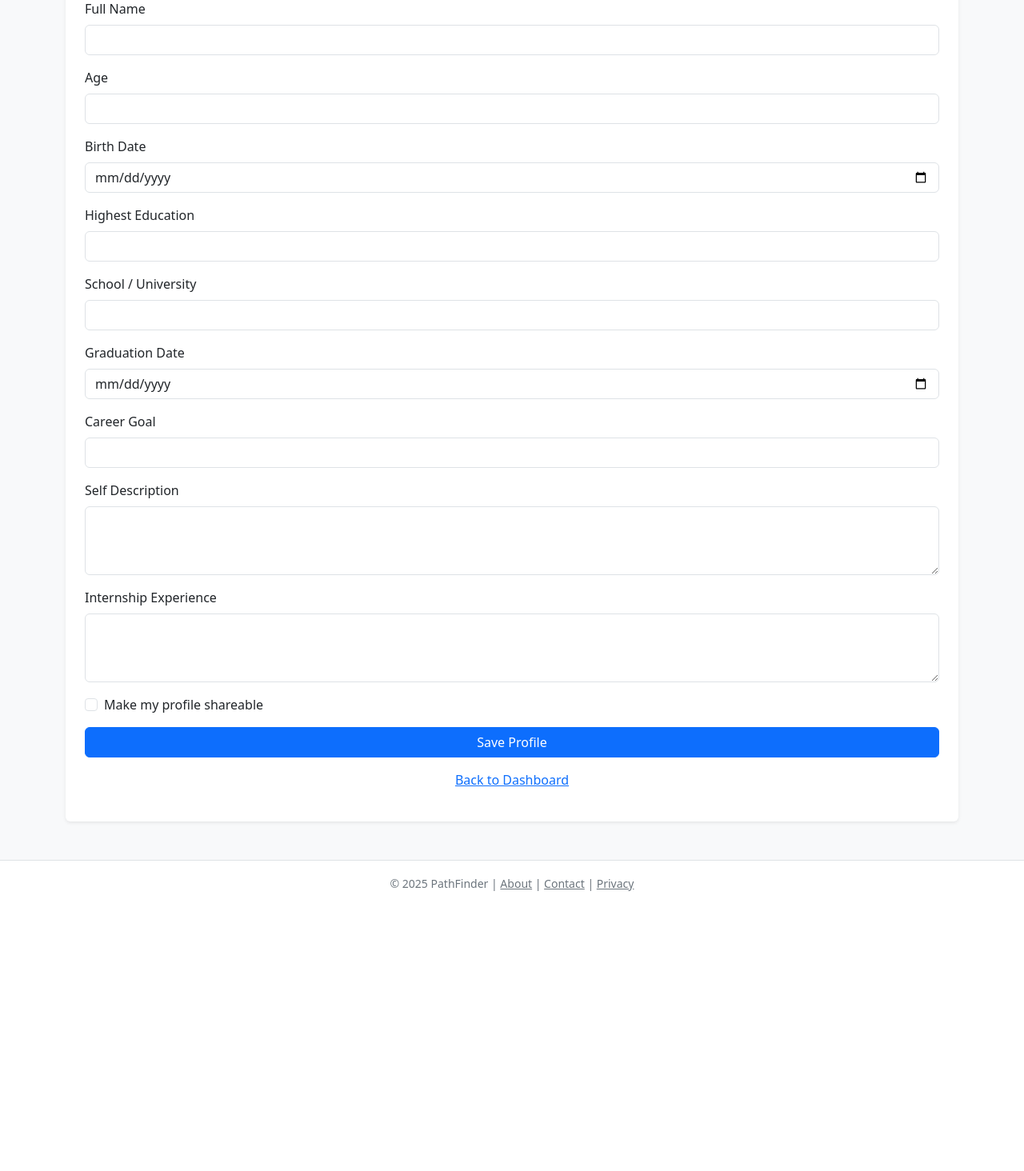
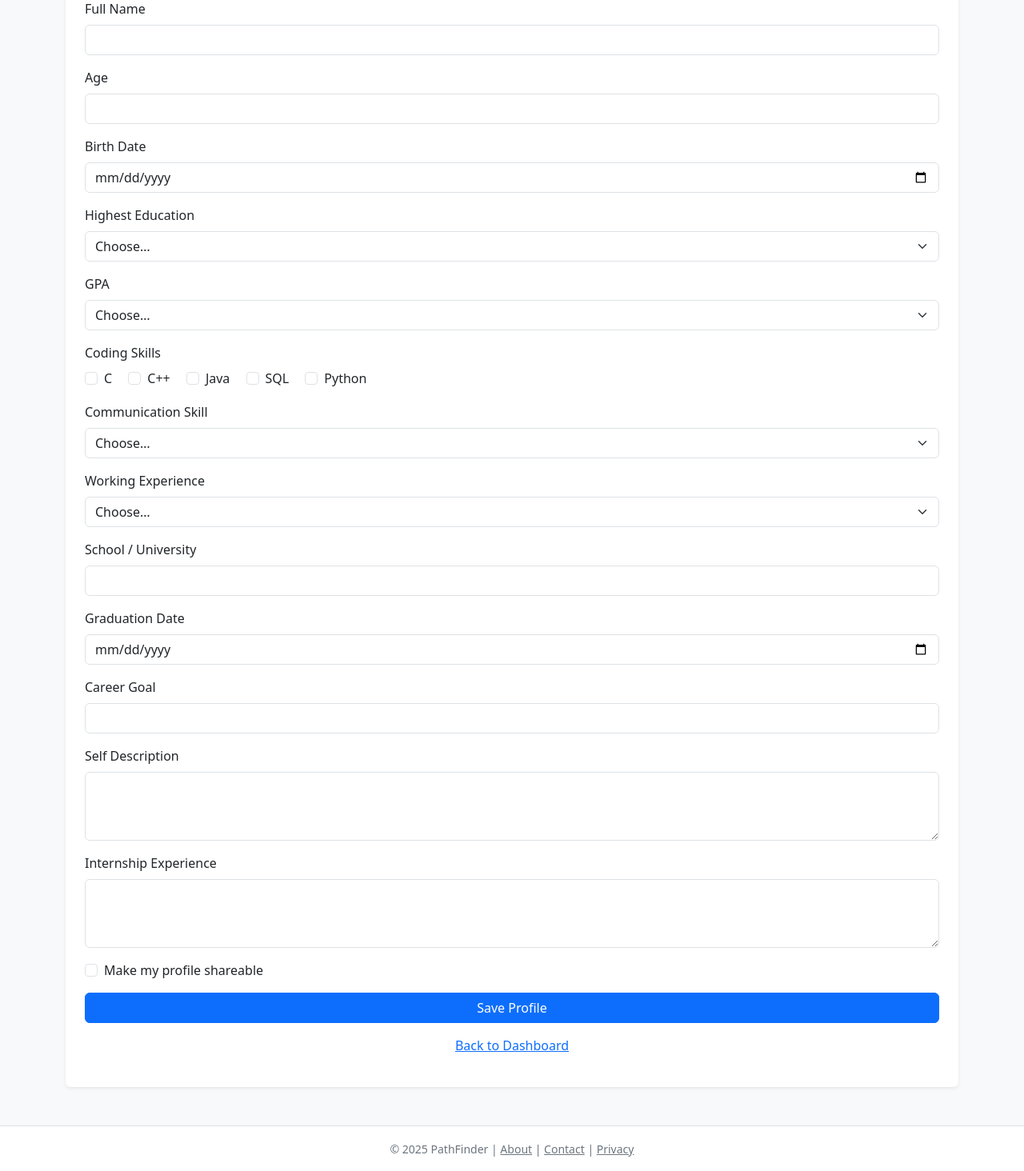
Before and after one commit to Viloetsisi/AgileWeb_group_project, a Flask app: page /edit_profile in a window 1280 px wide. Shown: the part 187-1651 px from the top of the page at 80% size. Before the commit the page ends 1301 px from the top, so only its background shows below. Run offline with Flask 2, Linux system fonts and the light colour scheme; the visitor is signed in with stand-in values (Sample User, id 1).

Commit message:
edit_profile.html: add form fields for radar-chart metrics

```diff
--- a/templates/edit_profile.html
+++ b/templates/edit_profile.html
@@ -8,54 +8,136 @@
     <!-- Full Name -->
     <div class="mb-3">
       <label for="full_name" class="form-label">Full Name</label>
-      <input type="text" class="form-control" id="full_name" name="full_name" required>
+      <input type="text" class="form-control" id="full_name" name="full_name"
+             value="{{ profile.full_name or '' }}" required>
     </div>
     <!-- Age -->
     <div class="mb-3">
       <label for="age" class="form-label">Age</label>
-      <input type="number" class="form-control" id="age" name="age" min="0">
+      <input type="number" class="form-control" id="age" name="age" min="0"
+             value="{{ profile.age or '' }}">
     </div>
     <!-- Birth Date -->
     <div class="mb-3">
       <label for="birth_date" class="form-label">Birth Date</label>
-      <input type="date" class="form-control" id="birth_date" name="birth_date">
+      <input type="date" class="form-control" id="birth_date" name="birth_date"
+             value="{{ profile.birth_date }}">
     </div>
-    <!-- Education -->
+
+    <!-- Education Level -->
     <div class="mb-3">
       <label for="education" class="form-label">Highest Education</label>
-      <input type="text" class="form-control" id="education" name="education">
+      <select class="form-select" id="education" name="education" required>
+        <option value="" disabled {% if not profile.education %}selected{% endif %}>Choose…</option>
+        {% for level in ['Diploma','Bachelor','Master','PhD'] %}
+        <option value="{{ level }}"
+          {% if profile.education == level %}selected{% endif %}>
+          {{ level }}
+        </option>
+        {% endfor %}
+      </select>
     </div>
+
+    <!-- GPA -->
+    <div class="mb-3">
+      <label for="gpa" class="form-label">GPA</label>
+      <select class="form-select" id="gpa" name="gpa" required>
+        <option value="" disabled {% if not profile.gpa %}selected{% endif %}>Choose…</option>
+        {% for grade in ['P','CR','D','HD'] %}
+        <option value="{{ grade }}"
+          {% if profile.gpa == grade %}selected{% endif %}>
+          {{ grade }}
+        </option>
+        {% endfor %}
+      </select>
+    </div>
+
+    <!-- Coding Skills -->
+    <div class="mb-3">
+      <label class="form-label">Coding Skills</label>
+      <div>
+        {% for lang, attr in [
+           ('C','coding_c'),
+           ('C++','coding_cpp'),
+           ('Java','coding_java'),
+           ('SQL','coding_sql'),
+           ('Python','coding_python')
+         ] %}
+        <div class="form-check form-check-inline">
+          <input class="form-check-input"
+                 type="checkbox"
+                 id="{{ attr }}"
+                 name="{{ attr }}"
+                 {% if profile[attr] %}checked{% endif %}>
+          <label class="form-check-label" for="{{ attr }}">{{ lang }}</label>
+        </div>
+        {% endfor %}
+      </div>
+    </div>
+
+    <!-- Communication Skill -->
+    <div class="mb-3">
+      <label for="communication_skill" class="form-label">Communication Skill</label>
+      <select class="form-select" id="communication_skill" name="communication_skill" required>
+        <option value="" disabled {% if not profile.communication_skill %}selected{% endif %}>Choose…</option>
+        {% for i in [1,2,3,4,5] %}
+        <option value="{{ i }}"
+          {% if profile.communication_skill == i %}selected{% endif %}>
+          {{ i }}
+        </option>
+        {% endfor %}
+      </select>
+    </div>
+
+    <!-- Working Experience -->
+    <div class="mb-3">
+      <label for="working_experience" class="form-label">Working Experience</label>
+      <select class="form-select" id="working_experience" name="working_experience" required>
+        <option value="" disabled {% if not profile.working_experience %}selected{% endif %}>Choose…</option>
+        <option value="1" {% if profile.working_experience == 1 %}selected{% endif %}>1 year</option>
+        <option value="2" {% if profile.working_experience == 2 %}selected{% endif %}>2 years</option>
+        <option value="3" {% if profile.working_experience == 3 %}selected{% endif %}>3 years</option>
+        <option value="4" {% if profile.working_experience == 4 %}selected{% endif %}>4 years</option>
+        <option value="5" {% if (profile.working_experience or 0) >= 5 %}selected{% endif %}>
+          5+ years
+        </option>
+      </select>
+    </div>
+
     <!-- School -->
     <div class="mb-3">
       <label for="school" class="form-label">School / University</label>
-      <input type="text" class="form-control" id="school" name="school">
+      <input type="text" class="form-control" id="school" name="school"
+             value="{{ profile.school or '' }}">
     </div>
     <!-- Graduation Date -->
     <div class="mb-3">
       <label for="graduation_date" class="form-label">Graduation Date</label>
-      <input type="date" class="form-control" id="graduation_date" name="graduation_date">
+      <input type="date" class="form-control" id="graduation_date" name="graduation_date"
+             value="{{ profile.graduation_date }}">
     </div>
     <!-- Career Goal -->
     <div class="mb-3">
       <label for="career_goal" class="form-label">Career Goal</label>
-      <input type="text" class="form-control" id="career_goal" name="career_goal">
+      <input type="text" class="form-control" id="career_goal" name="career_goal"
+             value="{{ profile.career_goal or '' }}">
     </div>
     <!-- Self Description -->
     <div class="mb-3">
       <label for="self_description" class="form-label">Self Description</label>
-      <textarea class="form-control" id="self_description" name="self_description" rows="3"></textarea>
+      <textarea class="form-control" id="self_description" name="self_description" rows="3">{{ profile.self_description or '' }}</textarea>
     </div>
     <!-- Internship Experience -->
     <div class="mb-3">
       <label for="internship_experience" class="form-label">Internship Experience</label>
-      <textarea class="form-control" id="internship_experience" name="internship_experience" rows="3"></textarea>
+      <textarea class="form-control" id="internship_experience" name="internship_experience" rows="3">{{ profile.internship_experience or '' }}</textarea>
     </div>
     <!-- Make Profile Shareable -->
     <div class="form-check mb-3">
-      <input class="form-check-input" type="checkbox" id="is_shared" name="is_shared">
+      <input class="form-check-input" type="checkbox" id="is_shared" name="is_shared"
+             {% if profile.is_shared %}checked{% endif %}>
       <label class="form-check-label" for="is_shared">Make my profile shareable</label>
     </div>
-
 
     <button type="submit" class="btn btn-primary w-100">Save Profile</button>
   </form>
```
